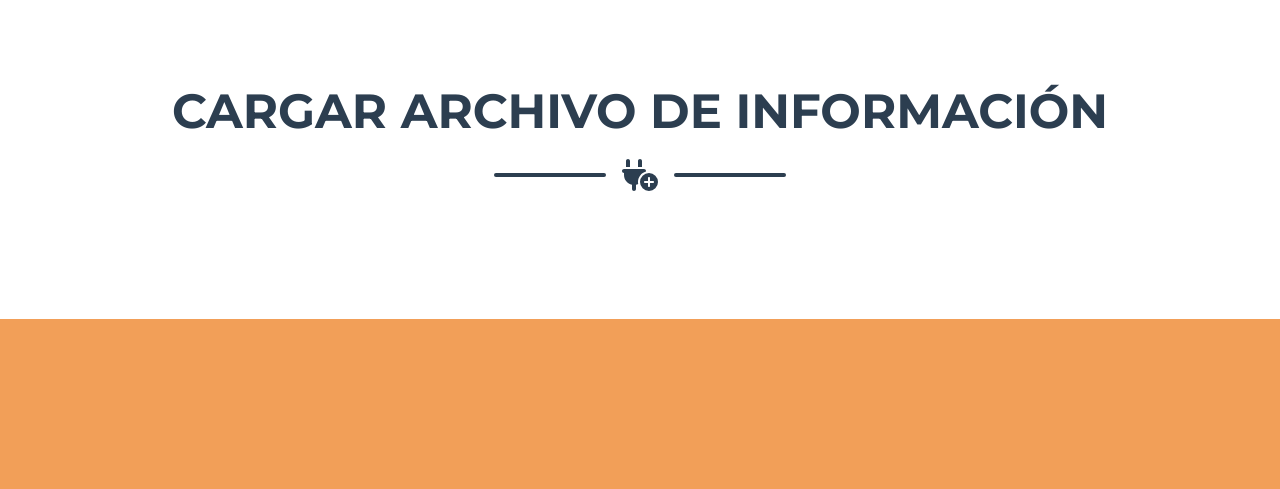
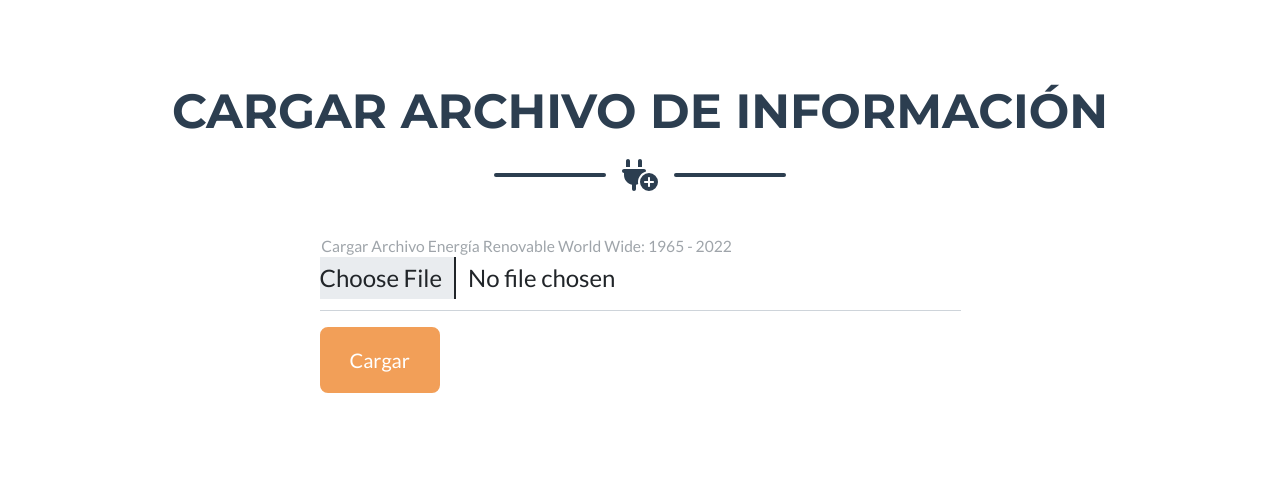
Before and after one commit to anamazari/estimadorEnergia, a Python web app: template templates/index.html in a window 1280 px wide. Shown: the part 1942-2431 px from the top of the page. Before the commit the page ends 2261 px from the top, so only its background shows below. Run offline with Jinja, Linux system fonts and the light colour scheme; the template is opened without the code that fills it, so the values that code supplies are empty; some libraries are stand-ins or nearby versions.

Commit message:
Creacion sección cargar información

```diff
--- a/templates/index.html
+++ b/templates/index.html
@@ -131,6 +131,18 @@
                 </div>
                 <div class="divider-custom-line"></div>
             </div>
+            <div class="row justify-content-center">
+                <div class="col-lg-8 col-xl-7">
+                    <form method="POST">
+                        <div class="form-floating mb-3">
+                            <input class="form-control" id="archivo_data" name="archivo_data" type="file" required />
+                            <label for="archivo_data">Cargar Archivo Energía Renovable World Wide: 1965 - 2022</label>
+                        </div>
+                        <button class="btn btn-primary btn-xl" type="submit">Cargar</button>
+                    </form>
+                </div>
+
+            </div>
         </div>
     </section>
 
```
